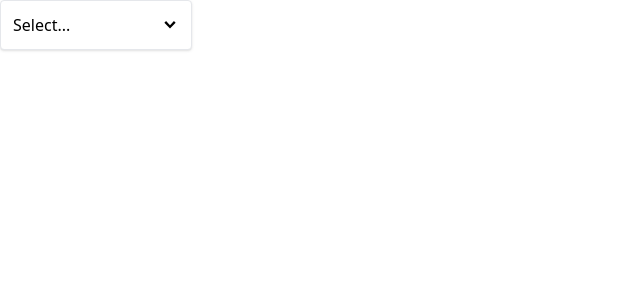
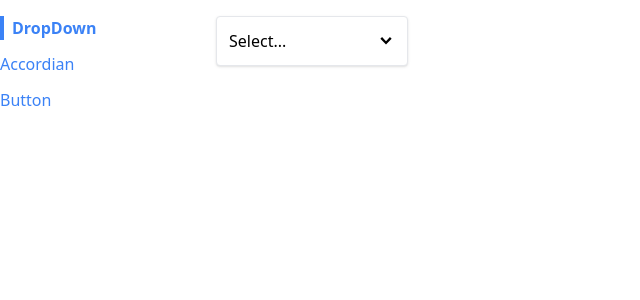
Before and after one commit to nuwan93/react-components, a React (Create React App) app: page / in a window 1280 px wide. Shown: the top 300 px of the page, without its empty margins (0-640 px from the left). Built offline with nearby package versions, Linux system fonts and the light colour scheme.

Commit message:
Navigation

```diff
--- a/src/App.js
+++ b/src/App.js
@@ -1,29 +1,25 @@
-import DropDown from "./components/DropDown";
-import { useState } from "react";
+import Route from "./components/Route";
+import DropDownPage from "./pages/DropDownPage";
+import AccordionPage from "./pages/AccordionPage";
+import ButtonPage from "./pages/ButtonPage";
+import SideBar from "./components/SideBar";
 
 const App = () => {
-  const [SelectedValue, setSelectedValue] = useState(null);
-
-  const handleSelect = (option) => {
-    setSelectedValue(option);
-  };
-
-  const options = [
-    {
-      label: "Red",
-      value: "red",
-    },
-    {
-      label: "Green",
-      value: "green",
-    },
-    {
-      label: "Blue",
-      value: "blue",
-    },
-  ];
   return (
-    <DropDown options={options} onChange={handleSelect} value={SelectedValue} />
+    <div className="container mx-auto grid grid-cols-6 gap-4 mt-4">
+      <SideBar />
+      <div className="col-span-5">
+        <Route path="/">
+          <DropDownPage />
+        </Route>
+        <Route path="/accordian">
+          <AccordionPage />
+        </Route>
+        <Route path="/button">
+          <ButtonPage />
+        </Route>
+      </div>
+    </div>
   );
 };
 
--- /dev/null
+++ b/src/components/Link.js
@@ -0,0 +1,28 @@
+import classNames from "classnames";
+import useNavigation from "../hooks/useNavigation";
+
+const Link = ({ to, children, className, activeClassName }) => {
+  const { navigate, currentPath } = useNavigation();
+
+  const classes = classNames(
+    "text-blue-500",
+    className,
+    currentPath === to && activeClassName
+  );
+
+  const handleClick = (event) => {
+    if (event.metaKey || event.ctrlKey) {
+      return;
+    }
+    event.preventDefault();
+    navigate(to);
+  };
+
+  return (
+    <a className={classes} href={to} onClick={handleClick}>
+      {children}
+    </a>
+  );
+};
+
+export default Link;
--- /dev/null
+++ b/src/components/Route.js
@@ -0,0 +1,12 @@
+import useNavigation from "../hooks/useNavigation";
+
+const Route = ({ path, children }) => {
+  const { currentPath } = useNavigation();
+
+  if (path === currentPath) {
+    return children;
+  }
+  return null;
+};
+
+export default Route;
--- /dev/null
+++ b/src/components/SideBar.js
@@ -0,0 +1,28 @@
+import Link from "./Link";
+
+const SideBar = () => {
+  const links = [
+    { label: "DropDown", path: "/" },
+    { label: "Accordian", path: "/accordian" },
+    { label: "Button", path: "/button" },
+  ];
+
+  const renderLinks = links.map((link) => {
+    return (
+      <Link
+        key={link.label}
+        to={link.path}
+        className="mb-3"
+        activeClassName="font-bold border-l-4 border-blue-500 pl-2"
+      >
+        {link.label}
+      </Link>
+    );
+  });
+
+  return (
+    <div className="sticky top-0 flex flex-col items-start">{renderLinks}</div>
+  );
+};
+
+export default SideBar;
--- /dev/null
+++ b/src/context/navigation.js
@@ -0,0 +1,33 @@
+import { createContext, useEffect, useState } from "react";
+
+const NavigationContext = createContext();
+
+const NavigationProvider = ({ children }) => {
+  const [currentPath, setCurrentPath] = useState(window.location.pathname);
+
+  useEffect(() => {
+    const popStateHandler = () => {
+      setCurrentPath(window.location.pathname);
+    };
+
+    window.addEventListener("popstate", popStateHandler);
+
+    return () => {
+      window.removeEventListener("popstate", popStateHandler);
+    };
+  }, []);
+
+  const navigate = (to) => {
+    window.history.pushState({}, "", to);
+    setCurrentPath(to);
+  };
+
+  return (
+    <NavigationContext.Provider value={{ currentPath, navigate }}>
+      {children}
+    </NavigationContext.Provider>
+  );
+};
+
+export { NavigationProvider };
+export default NavigationContext;
--- /dev/null
+++ b/src/hooks/useNavigation.js
@@ -0,0 +1,8 @@
+import { useContext } from "react";
+import NavigationContext from "../context/navigation";
+
+const useNavigation = () => {
+  return useContext(NavigationContext);
+};
+
+export default useNavigation;
--- a/src/index.js
+++ b/src/index.js
@@ -2,8 +2,13 @@
 import React from "react";
 import ReactDOM from "react-dom/client";
 import App from "./App";
+import { NavigationProvider } from "./context/navigation";
 
 const el = document.getElementById("root");
 const root = ReactDOM.createRoot(el);
 
-root.render(<App />);
+root.render(
+  <NavigationProvider>
+    <App />
+  </NavigationProvider>
+);
--- /dev/null
+++ b/src/pages/DropDownPage.js
@@ -0,0 +1,31 @@
+import { useState } from "react";
+import DropDown from "../components/DropDown";
+
+const DropDwonPage = () => {
+  const [SelectedValue, setSelectedValue] = useState(null);
+
+  const handleSelect = (option) => {
+    setSelectedValue(option);
+  };
+
+  const options = [
+    {
+      label: "Red",
+      value: "red",
+    },
+    {
+      label: "Green",
+      value: "green",
+    },
+    {
+      label: "Blue",
+      value: "blue",
+    },
+  ];
+
+  return (
+    <DropDown options={options} onChange={handleSelect} value={SelectedValue} />
+  );
+};
+
+export default DropDwonPage;
```
